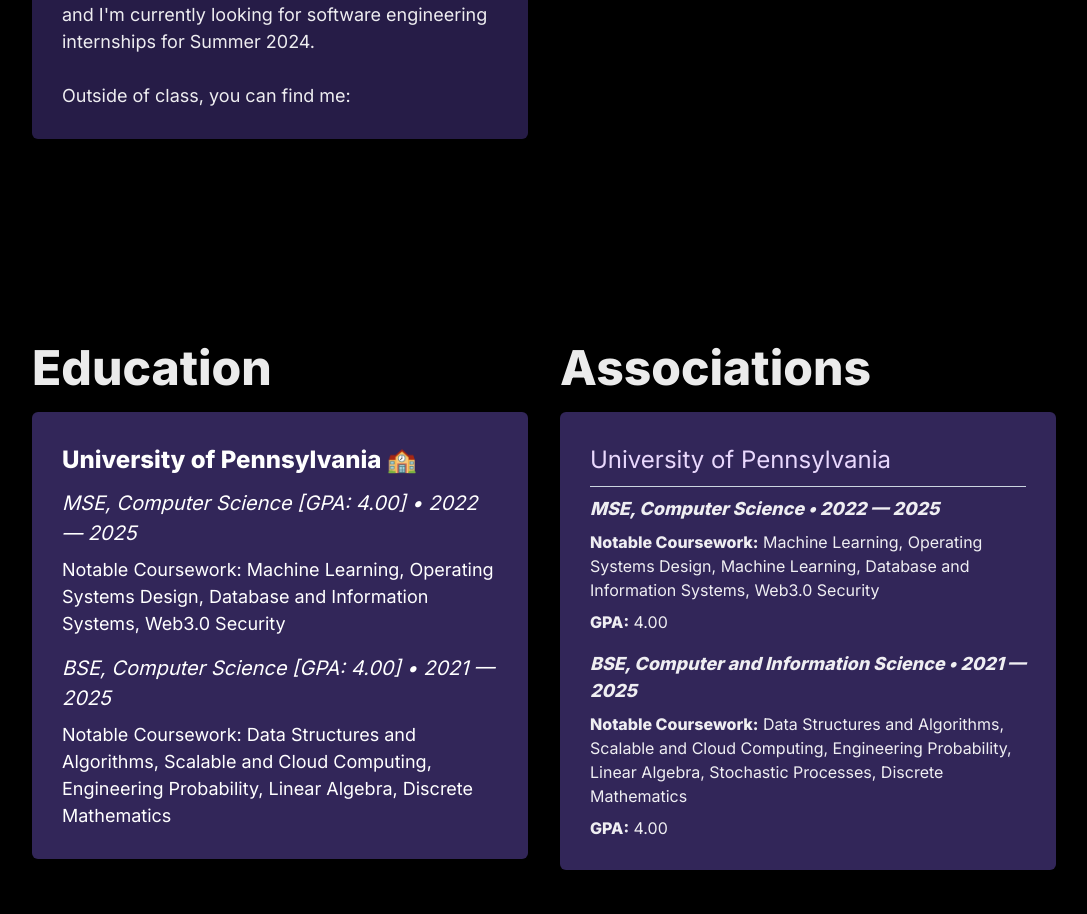
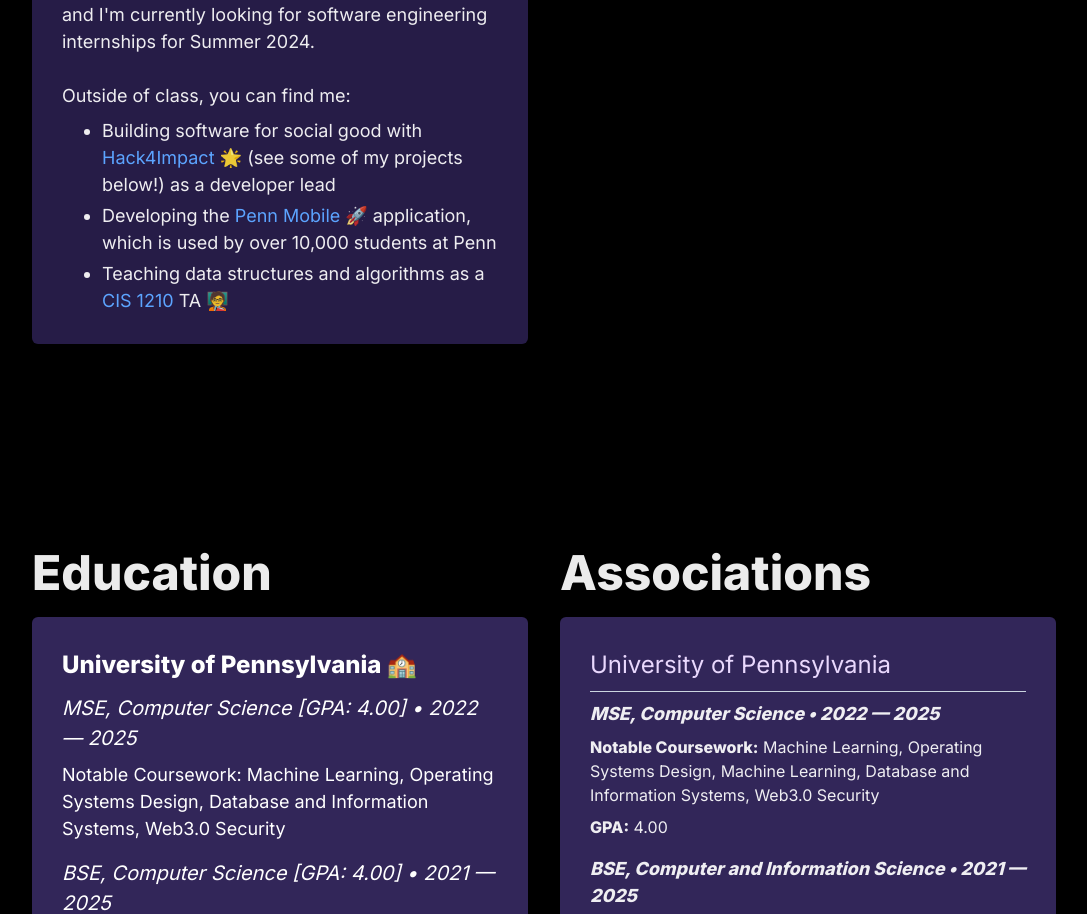
Before and after one commit to taran317/taran-portfolio, a Next.js app: page / in a window 1280 px wide. Shown: the part 1324-2238 px from the top of the page, without its empty margins (96-1183 px from the left). Built offline with nearby package versions, Linux system fonts and the light colour scheme.

Commit message:
adding back in outside of class section

```diff
--- a/components/About.tsx
+++ b/components/About.tsx
@@ -40,7 +40,44 @@
               <br />
               <br />
               Outside of class, you can find me:
+              <List spacing={1} mt={2} ml={10} styleType="disc">
+                {/* Hack4Impact */}
+                <ListItem>
+                  {"  "} Building software for social good with{" "}
+                  <Link
+                    href="https://hack4impact.org"
+                    color="#5CA4FF"
+                    isExternal
+                  >
+                    Hack4Impact
+                  </Link>{" "}
+                  🌟 (see some of my projects below!) as a developer lead
+                </ListItem>
 
+                <ListItem>
+                  {"  "} Developing the{" "}
+                  <Link
+                    href="https://pennlabs.org/products/penn-mobile"
+                    color="#5CA4FF"
+                    isExternal
+                  >
+                    Penn Mobile
+                  </Link>{" "}
+                  🚀 application, which is used by over 10,000 students at Penn
+                </ListItem>
+                {/* CIS 1210 Teaching Assistant */}
+                <ListItem>
+                  {"  "} Teaching data structures and algorithms as a{" "}
+                  <Link
+                    href="https://www.cis.upenn.edu/~cis1210/current/index.html"
+                    color="#5CA4FF"
+                    isExternal
+                  >
+                    CIS 1210
+                  </Link>{" "}
+                  TA 🧑‍🏫
+                </ListItem>
+              </List>
             </Text>
           </Box>
         </Stack>
```
Also changed, not shown: styles/GlobalStyle.tsx (indentation only).
